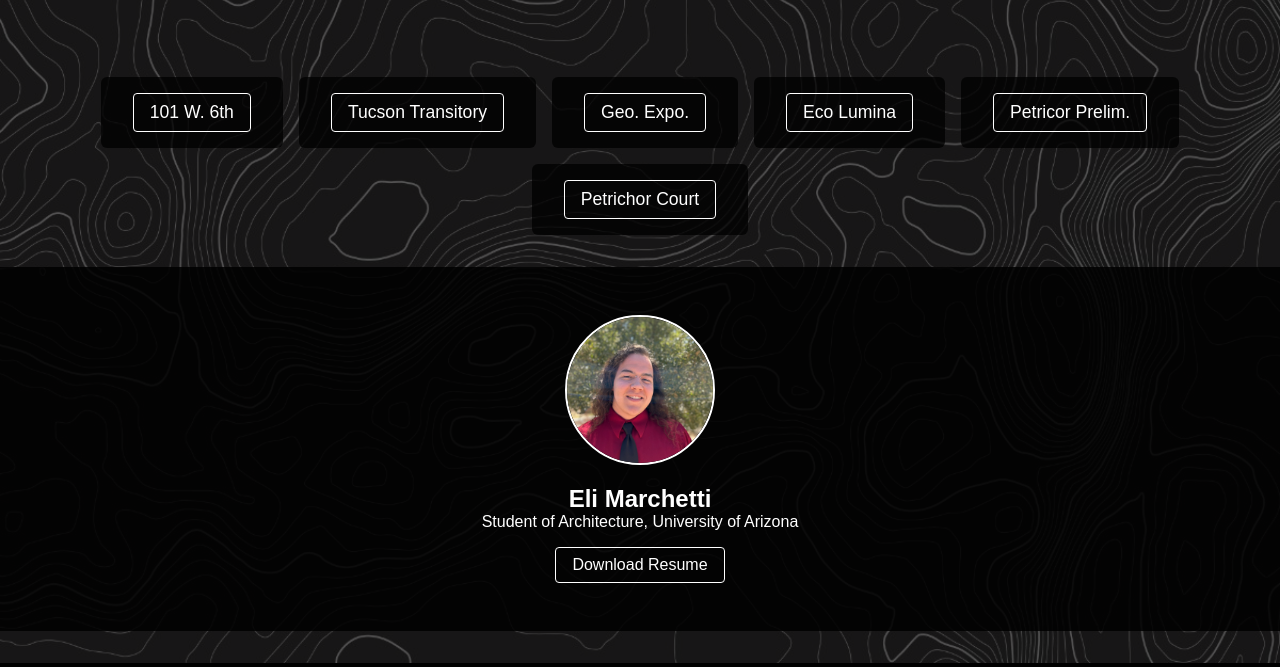
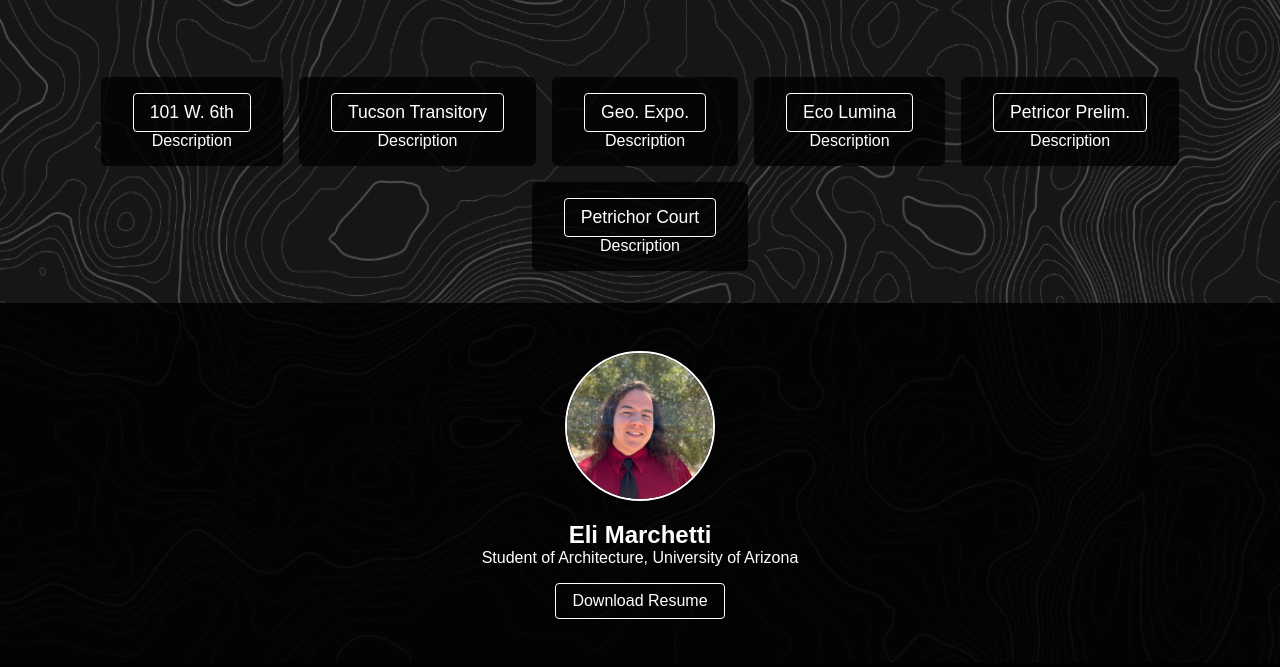
Before and after one commit to EliJMarchetti/frontpage, a plain HTML site: page index.html in a window 1280 px wide. Shown: the part 137-804 px from the top of the page. Drawn offline with Linux system fonts and the light colour scheme.

Commit message:
Add Discription section

```diff
--- a/index.html
+++ b/index.html
@@ -18,21 +18,27 @@
             <!-- Project placeholders -->
             <div class="project">
                 <a href="https://drive.google.com/file/d/11cSVCeDuI1VYNIWx8ZJB5-gU24AEeQUa/view?usp=sharing" target="_blank">101 W. 6th</a>
+                <p class="project-description">Description
             </div>
             <div class="project">
                 <a href="https://drive.google.com/file/d/1HdSxHHX59cDaicCsIoq7rjg9MZpyUnIf/view?usp=sharing" target="_blank">Tucson Transitory</a>
+                <p class="project-description">Description
             </div>
             <div class="project">
                 <a href="https://drive.google.com/file/d/12tcYkp5AoPW79yP3qpGYbyBdjUZbShLW/view?usp=sharing" target="_blank">Geo. Expo.</a>
+                <p class="project-description">Description
             </div>
             <div class="project">
                 <a href="https://drive.google.com/file/d/1hLr4nQjZAfkDpeRy3ANTEuByBJVwNh35/view?usp=sharing" target="_blank">Eco Lumina</a>
+                <p class="project-description">Description
             </div>
             <div class="project">
                 <a href="https://drive.google.com/file/d/1-d0xfjgW-Cr8ddj6w8yMGVF96b58OEiI/view?usp=sharing" target="_blank">Petricor Prelim.</a>
+                <p class="project-description">Description
             </div>
             <div class="project">
                 <a href="https://drive.google.com/file/d/1GN9B0xwPcMH_OqNTnfY_KWhlZQD0Qyom/view?usp=sharing" target="_blank">Petrichor Court</a>
+                <p class="project-description">Description
             </div>
         </section>
 
```
